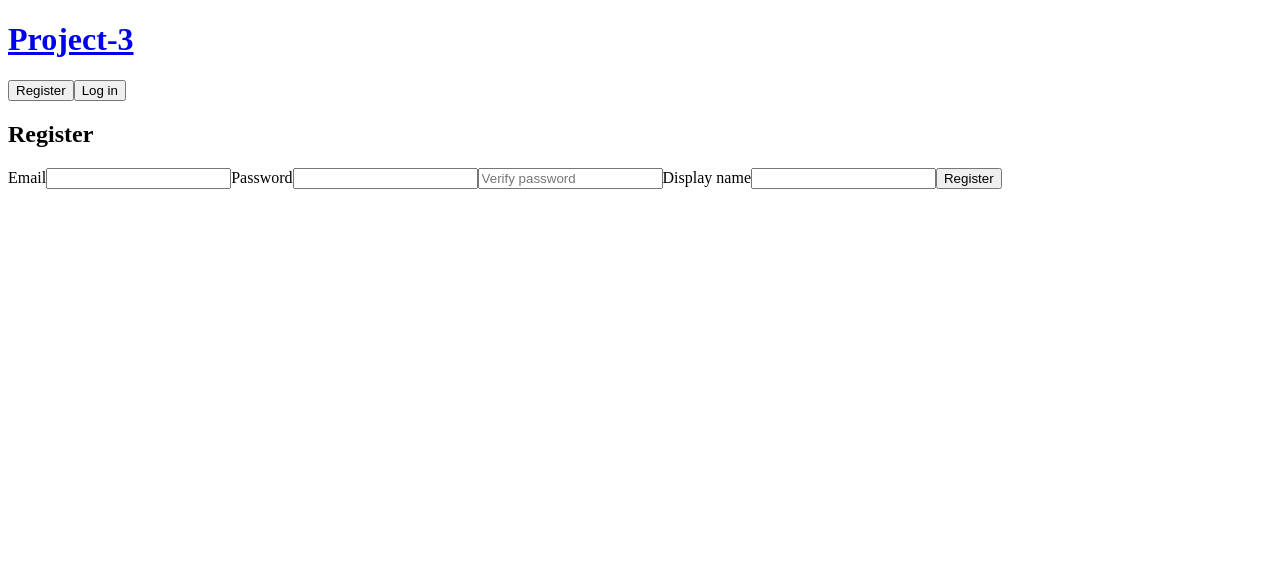
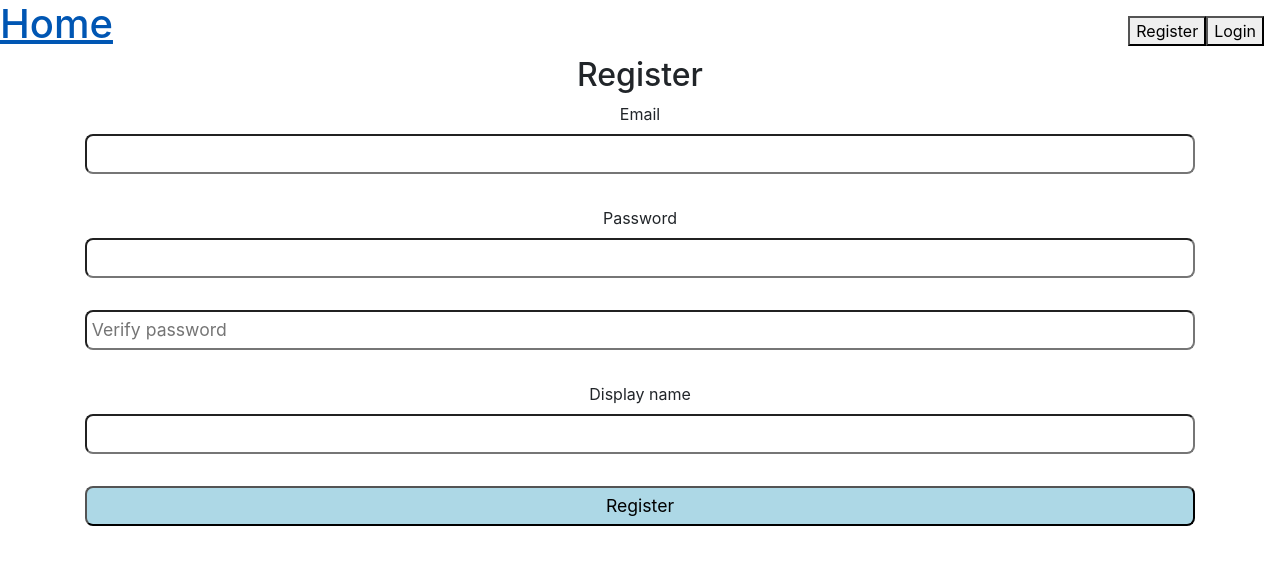
Before and after one commit to jordan763/allaboutcars, a React (Create React App) app in the folder client/: page /register in a window 1280 px wide. Shown: the top 564 px of the page. Built offline with nearby package versions, Linux system fonts and the light colour scheme; no server answers.

Commit message:
some styling

```diff
--- a/client/package.json
+++ b/client/package.json
@@ -1,11 +1,13 @@
 {
-  "name": "mern",
+  "name": "project-3",
   "version": "0.1.0",
   "private": true,
   "proxy": "http://localhost:3001/",
   "dependencies": {
     "axios": "^0.18.0",
+    "bootstrap": "^4.5.3",
     "react": "^16.13.1",
+    "react-bootstrap": "^1.4.0",
     "react-dom": "^16.13.1",
     "react-router-dom": "^5.1.2",
     "react-scripts": "3.4.3"
--- a/client/src/App.js
+++ b/client/src/App.js
@@ -6,6 +6,7 @@ import Home from "./pages/home";
 import Login from "./pages/login";
 import Register from "./pages/register";
 import UserContent from "./content/userContent";
+import "./style.css";
 
 export default function App() {
   const [userData, setUserData] = useState({
--- a/client/src/components/auth/authOptions.js
+++ b/client/src/components/auth/authOptions.js
@@ -24,7 +24,7 @@ export default function AuthOptions() {
       ) : (
         <>
           <button onClick={register}>Register</button>
-          <button onClick={login}>Log in</button>
+          <button onClick={login}>Login</button>
         </>
       )}
     </nav>
--- a/client/src/index.js
+++ b/client/src/index.js
@@ -1,5 +1,6 @@
 import React from "react";
 import ReactDOM from "react-dom";
 import App from "./App";
+import 'bootstrap/dist/css/bootstrap.min.css';
 
 ReactDOM.render(<App />, document.querySelector("#root"));
--- a/client/src/pages/home.js
+++ b/client/src/pages/home.js
@@ -1,6 +1,6 @@
 import React, { useContext } from "react";
-import { Link } from "react-router-dom";
 import UserContext from "../content/userContent";
+
 
 export default function Home() {
   const { userData } = useContext(UserContext);
@@ -11,8 +11,11 @@ export default function Home() {
         <h1>Welcome {userData.user.displayName}</h1>
       ) : (
         <>
-          <h2>You are not logged in</h2>
-          <Link to="/login">Log in</Link>
+          <h2>
+          <img
+          src="https://encrypted-tbn0.gstatic.com/images?q=tbn:ANd9GcTTuBH6VsFepjszgDInG2ZtEAeBb-ybJLBpXQ&usqp=CAU"
+        />
+          </h2>
         </>
       )}
     </div>
--- a/client/src/pages/login.js
+++ b/client/src/pages/login.js
@@ -3,6 +3,7 @@ import { useHistory } from "react-router-dom";
 import UserContext from "../content/userContent";
 import Axios from "axios";
 import ErrorNotice from "./ErrorNotice";
+
 
 export default function Login() {
   const [email, setEmail] = useState();
@@ -37,7 +38,7 @@ export default function Login() {
         <ErrorNotice message={error} clearError={() => setError(undefined)} />
       )}
       <form className="form" onSubmit={submit}>
-        <label htmlFor="login-email">Email</label>
+        <label className="userInput" htmlFor="login-email">Email</label>
         <input
           id="login-email"
           type="email"
@@ -51,7 +52,7 @@ export default function Login() {
           onChange={(e) => setPassword(e.target.value)}
         />
 
-        <input type="submit" value="Log in" />
+        <input className="button" type="submit" value="Login" />
       </form>
     </div>
   );
--- a/client/src/pages/navBar.js
+++ b/client/src/pages/navBar.js
@@ -2,11 +2,12 @@ import React from "react";
 import { Link } from "react-router-dom";
 import AuthOptions from "../components/auth/authOptions";
 
+
 export default function navBar() {
   return (
-    <header id="header">
+    <header className="header">
       <Link to="/">
-        <h1 className="title">Project-3</h1>
+        <h1 className="title">Home</h1>
       </Link>
       <AuthOptions />
     </header>
--- a/client/src/pages/register.js
+++ b/client/src/pages/register.js
@@ -3,6 +3,7 @@ import { useHistory } from "react-router-dom";
 import UserContext from "../content/userContent";
 import Axios from "axios";
 import ErrorNotice from "./ErrorNotice";
+
 
 export default function Register() {
   const [email, setEmail] = useState();
@@ -68,7 +69,7 @@ export default function Register() {
           onChange={(e) => setDisplayName(e.target.value)}
         />
 
-        <input type="submit" value="Register" />
+        <input className="button" type="submit" value="Register" />
       </form>
     </div>
   );
--- /dev/null
+++ b/client/src/style.css
@@ -0,0 +1,44 @@
+
+
+.page {
+text-align: center;
+}
+
+.form {
+    padding: auto;
+
+}
+
+.form input{
+  width: 100%;
+  padding: 0.3rem;
+  border-radius: 8px;
+  font-size: 1.1rem;
+  margin-bottom: 2rem;
+}
+
+
+.button{
+    padding: 0.3rem 0.5rem;
+    border-radius: 8px;
+    background-color:lightblue;
+    font-size: 1.1rem;
+}
+
+
+
+/* navBar */
+.header {
+
+}
+
+.title {
+
+}
+
+
+.auth-options {
+    position: fixed;
+    top: 1em;
+    right: 1em;
+}
```
Also changed, not shown: 2 other files (tests, documents, lock files or other folders).
